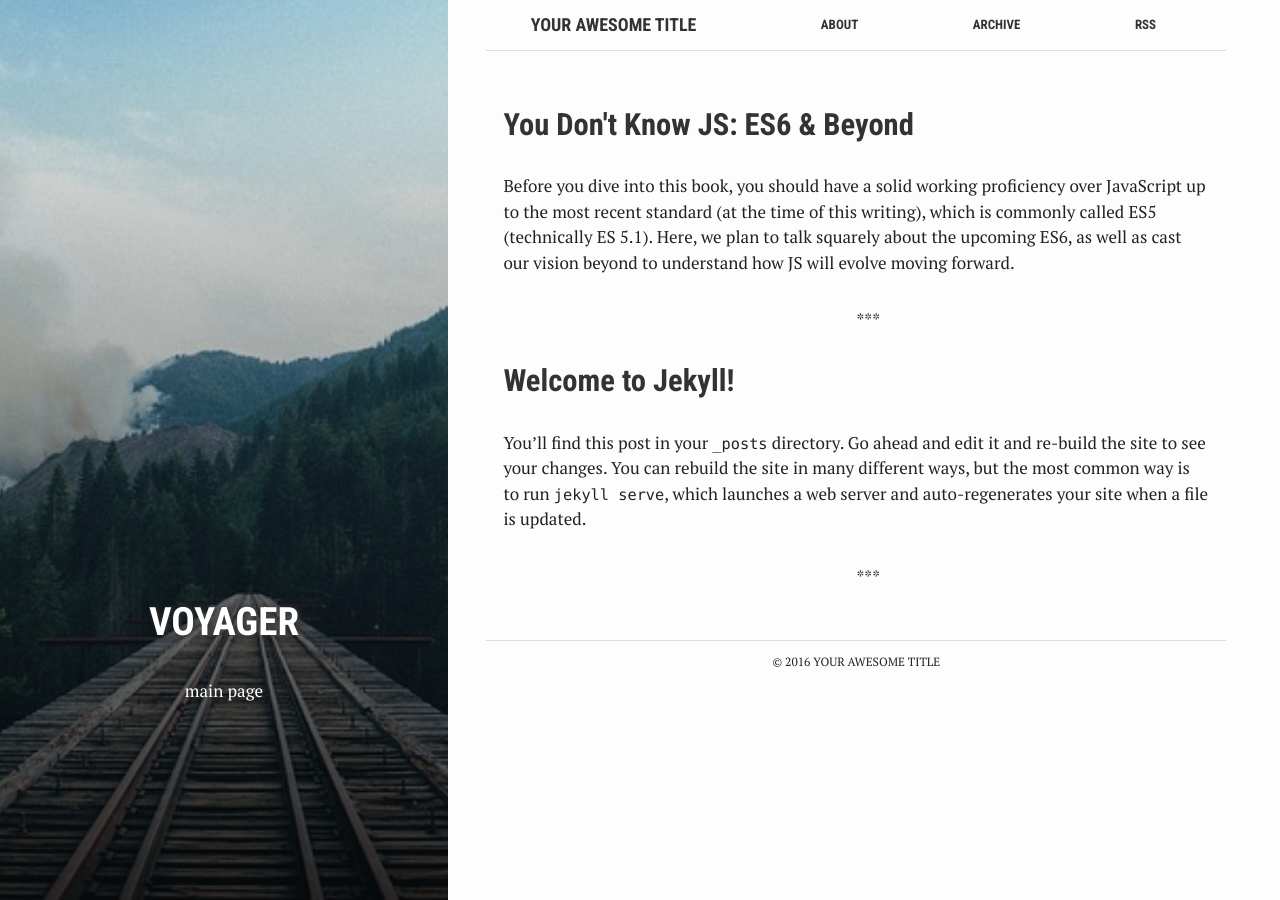
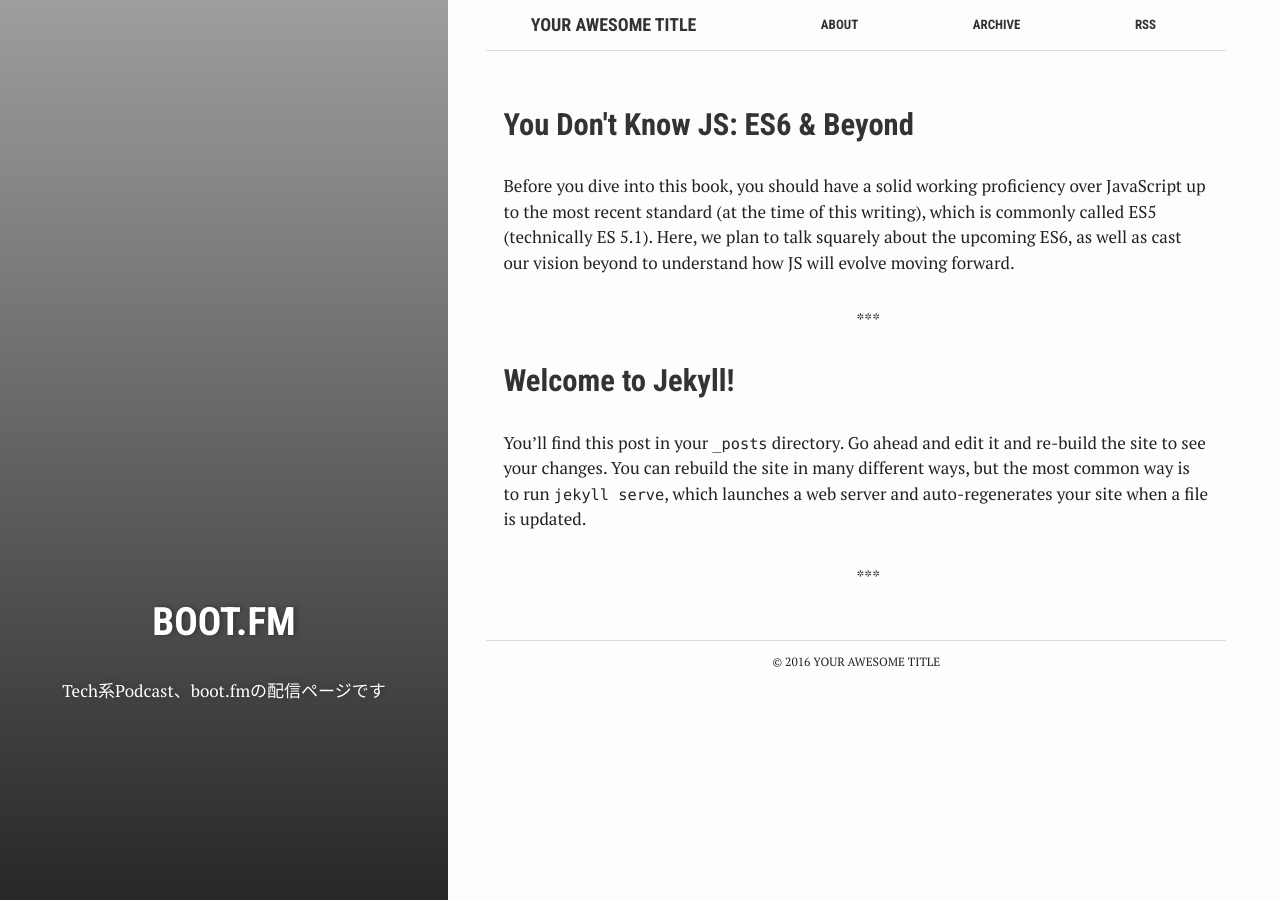
Before and after one commit to timakin/bootfm.github.io, a Jekyll site: the page built from index.html, in a window 1280 px wide. Built offline with Jekyll 4.4.1, drawn with Linux system fonts in a browser that asks for light colours.

Commit message:
[fix] main page bg

```diff
--- a/index.html
+++ b/index.html
@@ -1,9 +1,9 @@
 ---
-bg: "rails.jpg"
+bg: "main.jpg"
 layout: default
-crawlertitle: "Jekyll blog"
-title: "Voyager"
-summary: "main page"
+crawlertitle: "boot.fm"
+title: "boot.fm"
+summary: "Tech系Podcast、boot.fmの配信ページです"
 ---
 
 {% for post in site.posts limit: 5 %}
```
Also changed, not shown: assets/images/main.png (added).
